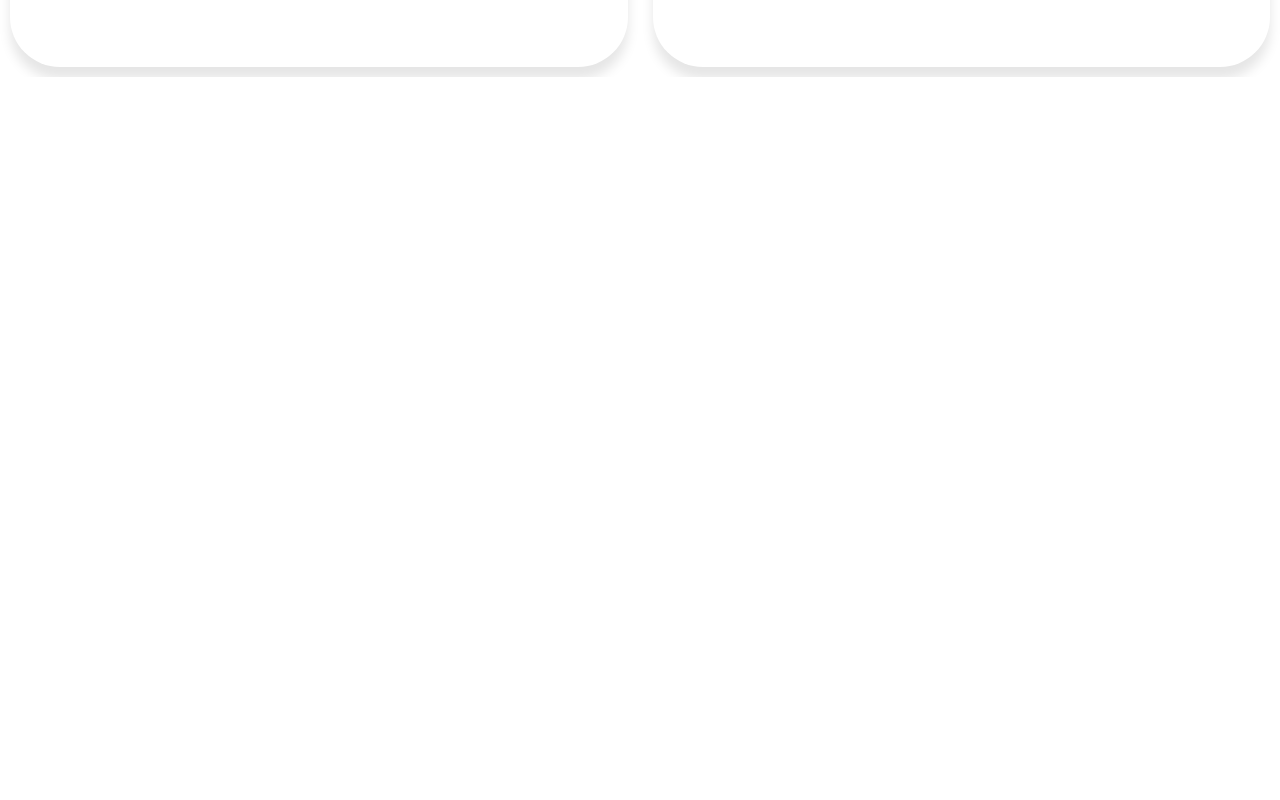
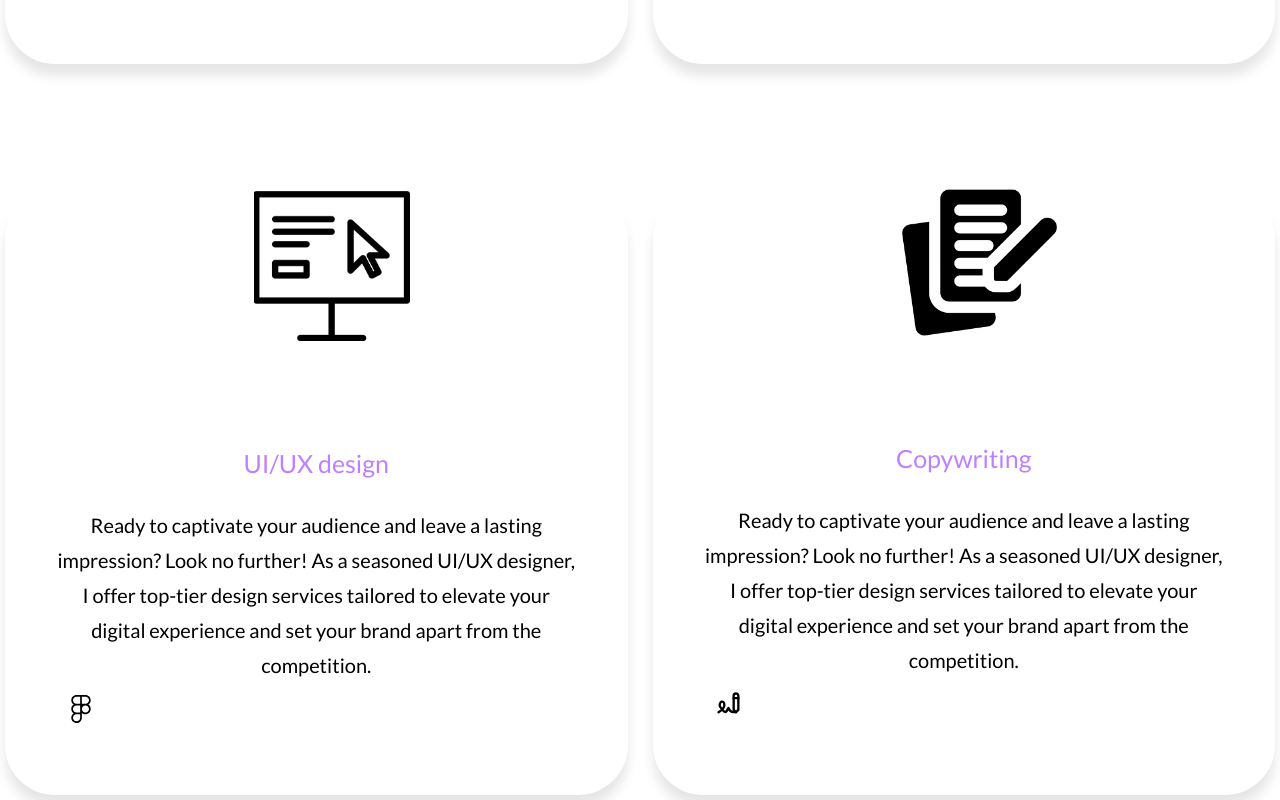
Before and after one commit to Ayoub-45/Portfolio, a React (Create React App) app: page /services in a window 1280 px wide. Shown: the part 881-1681 px from the top of the page. Before the commit the page ends 958 px from the top, so only its background shows below. Built offline with nearby package versions, Linux system fonts and the light colour scheme.

Commit message:
Finish the services page

```diff
--- a/src/components/technologies/Icon.component.jsx
+++ b/src/components/technologies/Icon.component.jsx
@@ -9,6 +9,8 @@ import { IoLogoJavascript } from "react-icons/io";
 import { SiDotnet } from "react-icons/si";
 import { BiLogoPostgresql } from "react-icons/bi";
 import { SiMongodb } from "react-icons/si";
+import { FaFigma } from "react-icons/fa6";
+import { TbWritingSign } from "react-icons/tb";
 
 function Icon({ technologyName }) {
   const Tech =
@@ -41,7 +43,14 @@ function Icon({ technologyName }) {
     )) ||
     (technologyName === "mongodb" && (
       <SiMongodb size={28} key={new Date().getTime()} color="#006400" />
+    )) ||
+    (technologyName === "figma" && (
+      <FaFigma size={28} key={new Date().getTime()} color="black" />
+    )) ||
+    (technologyName === "writing" && (
+      <TbWritingSign size={28} key={new Date().getTime()} color="black" />
     ));
+
   return Tech;
 }
 export default Icon;
--- a/src/data/services.json
+++ b/src/data/services.json
@@ -12,5 +12,19 @@
     "description": "Looking to supercharge your web projects with robust backend solutions? Your search ends here! As a proficient backend developer, I offer top-tier development services tailored to meet your backend needs and drive your business forward",
     "image": "./assets/images/back-end.jpg",
     "technologies": ["asp.net", "nodejs", "postgres", "mongodb"]
+  },
+  {
+    "id": 3,
+    "title": "UI/UX design",
+    "description": "Ready to captivate your audience and leave a lasting impression? Look no further! As a seasoned UI/UX designer, I offer top-tier design services tailored to elevate your digital experience and set your brand apart from the competition.",
+    "image": "./assets/images/UI-UX-design.jpg",
+    "technologies": ["figma"]
+  },
+  {
+    "id": 4,
+    "title": "Copywriting",
+    "description": "Ready to captivate your audience and leave a lasting impression? Look no further! As a seasoned UI/UX designer, I offer top-tier design services tailored to elevate your digital experience and set your brand apart from the competition.",
+    "image": "./assets/images/copy-writing.jpg",
+    "technologies": ["writing"]
   }
 ]
--- a/src/pages/Services/services.styles.css
+++ b/src/pages/Services/services.styles.css
@@ -5,7 +5,7 @@
   font-weight: bold;
 }
 .service {
-  border: 45px solid #f1f1f1;
+  border: 45px solid gray;
   border-radius: 8px;
   padding: 20px;
   margin-bottom: 20px;
@@ -14,7 +14,7 @@
 
 .services-container {
   display: grid;
-  grid-template-columns: repeat(auto-fit, minmax(250px, 1fr));
+  grid-template-columns: repeat(2, minmax(250px, 1fr));
   gap: 25px;
-  padding: 10px 10px;
+  padding: 5px 5px;
 }
```
Also changed, not shown: public/assets/images/UI-UX-design.jpg (added), public/assets/images/copy-writing.jpg (added).
